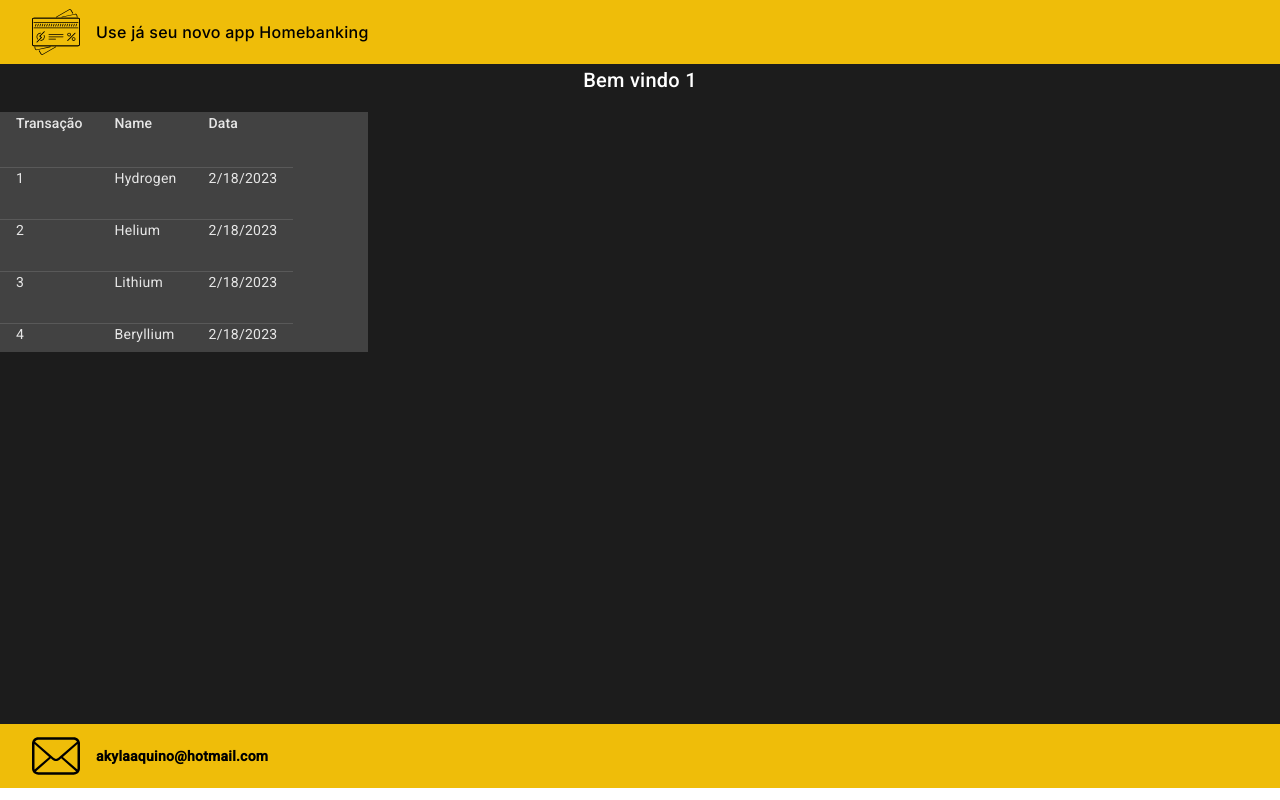
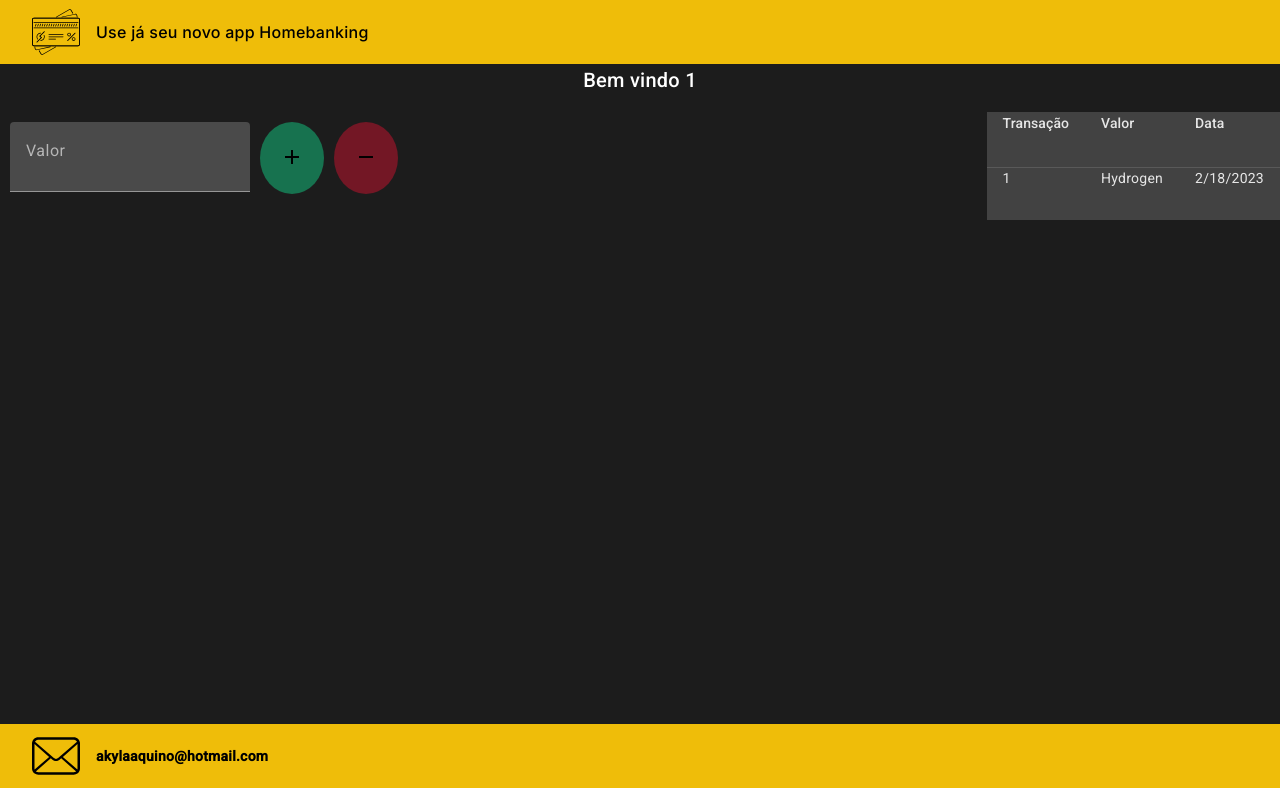
Before and after one commit to akyla007/Homebanking, an Angular app: page /home/1 in a window 1280 px wide. Built offline with nearby package versions, Linux system fonts and the light colour scheme.

Commit message:
feat: Criação tabela da home e input

```diff
--- a/src/app/components/home/home.component.html
+++ b/src/app/components/home/home.component.html
@@ -1,14 +1,28 @@
 <div>
   <h2>Bem vindo {{ getValue() }}</h2>
-  <div class="tableContainer">
+  <div class="contentContainer">
+    <div class="inputContainer">
+      <mat-form-field>
+        <mat-label>Valor</mat-label>
+        <input matInput placeholder="Coloque o valor."  />
+        <mat-error></mat-error>
+      </mat-form-field>
+      <button class="plusIconContainer" >
+        <mat-icon>add</mat-icon>
+      </button>
+      <button class="minusIconContainer" >
+        <mat-icon>remove</mat-icon>
+      </button>
+    </div>
+    <div>
       <mat-table [dataSource]="dataSource" class="tableContent">
         <ng-container matColumnDef="position">
           <th mat-header-cell *matHeaderCellDef>Transação</th>
           <td mat-cell *matCellDef="let element">{{ element.position }}</td>
         </ng-container>
-      <ng-container matColumnDef="name">
-        <th mat-header-cell *matHeaderCellDef>Name</th>
-        <td mat-cell *matCellDef="let element">{{ element.name }}</td>
+        <ng-container matColumnDef="valor">
+          <th mat-header-cell *matHeaderCellDef>Valor</th>
+          <td mat-cell *matCellDef="let element">{{ element.valor }}</td>
         </ng-container>
         <ng-container matColumnDef="data">
           <th mat-header-cell *matHeaderCellDef>Data</th>
@@ -19,3 +33,4 @@
       </mat-table>
     </div>
   </div>
+</div>
--- a/src/app/components/home/home.component.sass
+++ b/src/app/components/home/home.component.sass
@@ -3,12 +3,49 @@ div
   flex-direction: column
   h2
     color: #FFF
-  .tableContent
-    overflow-y: scroll
-    height: 30vh
-    flex-direction: column
+.contentContainer
+  display: flex
+  overflow-y: scroll
+  flex-direction: row
+  justify-content: space-between
 
-  .tableContainer
-    display: flex
-    width: 23rem
-    height: 20rem
+.tableContainer
+  cursor: none
+  display: grid
+  align-items: center
+  justify-content: center
+  gap: 1rem
+  grid-template-columns: 20rem 20rem
+  grid-template-rows: 1fr 1fr
+
+.inputContainer
+  justify-content: center
+  display: grid
+  border-radius: 10px
+  grid-template-columns: 15rem 4rem 4rem
+  grid-template-rows: 4.5rem
+  gap: 10px
+  padding: 10px
+
+  &::ng-deep .mat-mdc-form-field-subscript-wrapper
+    margin-bottom: -1.25rem
+
+.plusIconContainer
+  cursor: pointer
+  background: rgba(16, 242, 155, 0.4)
+  border: none
+  border-radius: 100%
+  transition: 0.4s all
+  &:hover
+    background: rgba(16, 242, 155, 0.8)
+    box-shadow: 0px 5px 15px 5px rgba(16, 242, 155, 0.416)
+
+.minusIconContainer
+  cursor: pointer
+  background: rgba(244, 16, 50, 0.4)
+  border: none
+  border-radius: 100%
+  transition: 0.4s all
+  &:hover
+    background: rgba(244, 16, 50, 0.8)
+    box-shadow: 0px 5px 15px 5px rgba(244, 16, 50, 0.4)
--- a/src/app/components/home/home.component.ts
+++ b/src/app/components/home/home.component.ts
@@ -2,22 +2,17 @@ import { Component, Input } from '@angular/core';
 import { ActivatedRoute } from '@angular/router';
 
 export interface PeriodicElement {
-  name: string;
+  valor: string;
   position: number;
   data: string;
 }
 
 const ELEMENT_DATA: PeriodicElement[] = [
-  { position: 1, name: 'Hydrogen', data: new Date(Date.now()).toLocaleDateString() },
-  { position: 2, name: 'Helium', data: new Date(Date.now()).toLocaleDateString() },
-  { position: 3, name: 'Lithium', data: new Date(Date.now()).toLocaleDateString() },
-  { position: 4, name: 'Beryllium', data: new Date(Date.now()).toLocaleDateString() },
-  { position: 5, name: 'Boron', data: new Date(Date.now()).toLocaleDateString() },
-  { position: 6, name: 'Carbon', data: new Date(Date.now()).toLocaleDateString() },
-  { position: 7, name: 'Nitrogen', data: new Date(Date.now()).toLocaleDateString() },
-  { position: 8, name: 'Oxygen', data: new Date(Date.now()).toLocaleDateString() },
-  { position: 9, name: 'Fluorine', data: new Date(Date.now()).toLocaleDateString() },
-  { position: 10, name: 'Neon', data: new Date(Date.now()).toLocaleDateString() },
+  {
+    position: 1,
+    valor: 'Hydrogen',
+    data: new Date(Date.now()).toLocaleDateString(),
+  },
 ];
 @Component({
   selector: 'app-home',
@@ -26,7 +21,7 @@ const ELEMENT_DATA: PeriodicElement[] = [
 })
 export class HomeComponent {
   constructor(private activatedRoute: ActivatedRoute) {}
-  displayedColumns: string[] = ['position', 'name', 'data'];
+  displayedColumns: string[] = ['position', 'valor', 'data'];
   dataSource = ELEMENT_DATA;
   getValue() {
     return this.activatedRoute.snapshot.paramMap.get('name');
```
Lines whose indentation alone changed are shown as unchanged.
